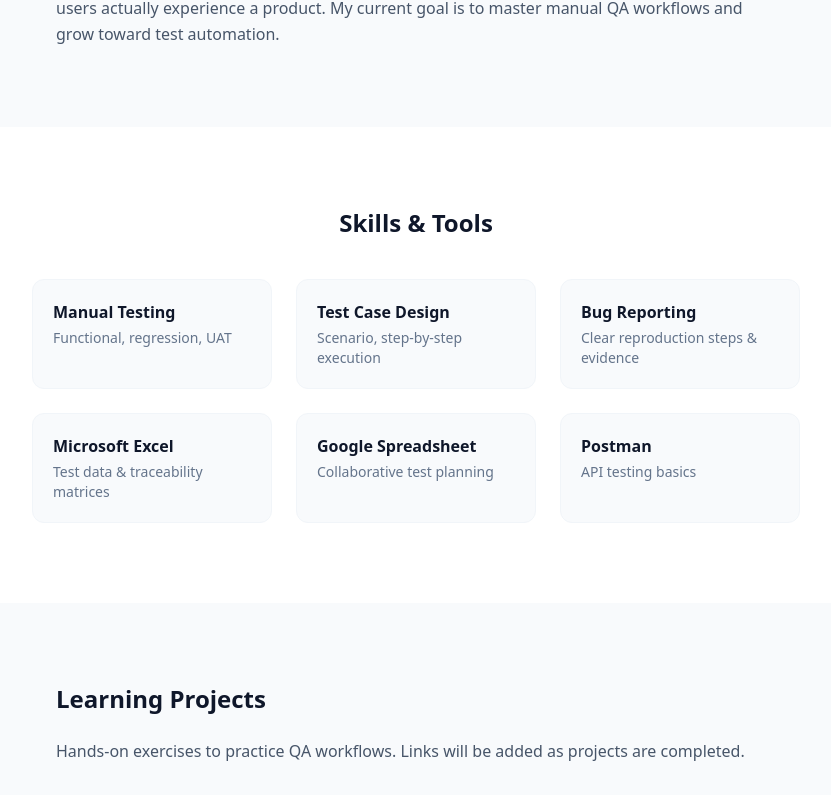
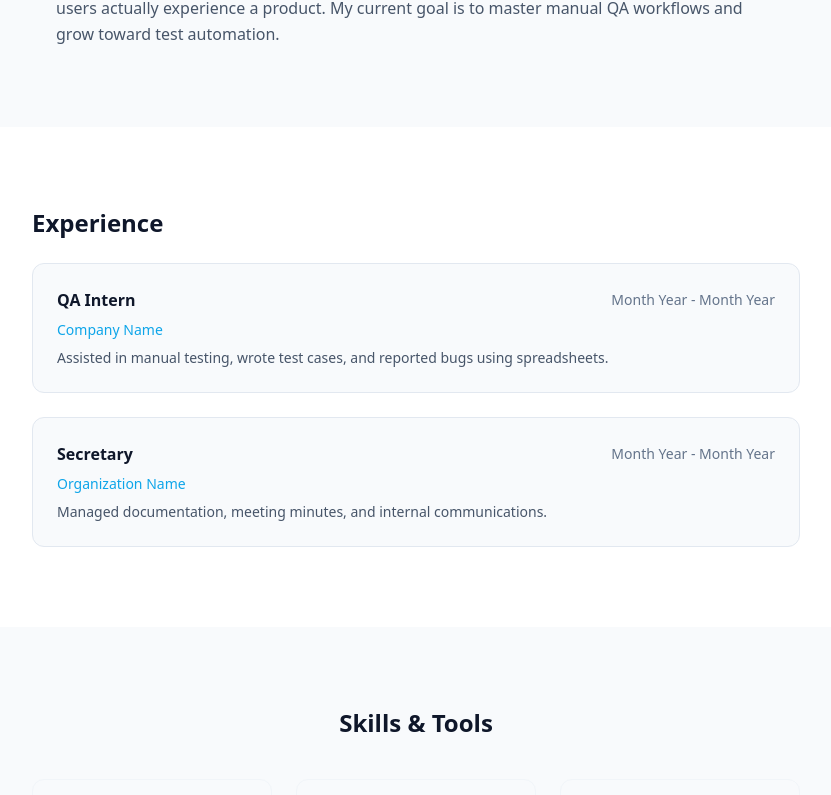
Before and after one commit to Salsadila2002/portfolio-qa, a Next.js app: page / in a window 1280 px wide. Shown: the part 753-1548 px from the top of the page, without its empty margins (224-1055 px from the left). Built offline with nearby package versions, Linux system fonts and the light colour scheme.

Commit message:
feat: add experience section (internship + secretary)

```diff
--- a/app/page.tsx
+++ b/app/page.tsx
@@ -60,8 +60,45 @@ export default function Home() {
         </p>
       </section>
 
+      {/* Experience */}
+      <section id="experience" className="bg-white px-6 py-20">
+        <div className="mx-auto max-w-3xl">
+          <h2 className="mb-6 text-2xl font-bold text-dark">Experience</h2>
+          <div className="space-y-6">
+            {[
+              {
+                role: "QA Intern",
+                company: "Company Name",
+                period: "Month Year - Month Year",
+                desc: "Assisted in manual testing, wrote test cases, and reported bugs using spreadsheets.",
+              },
+              {
+                role: "Secretary",
+                company: "Organization Name",
+                period: "Month Year - Month Year",
+                desc: "Managed documentation, meeting minutes, and internal communications.",
+              },
+            ].map((exp) => (
+              <div
+                key={exp.role}
+                className="rounded-xl border border-slate-200 bg-slate-50 p-6 transition hover:border-primary/40"
+              >
+                <div className="mb-2 flex flex-col justify-between gap-1 sm:flex-row sm:items-center">
+                  <h3 className="font-semibold text-dark">{exp.role}</h3>
+                  <span className="text-sm text-slate-500">{exp.period}</span>
+                </div>
+                <p className="mb-2 text-sm font-medium text-primary">
+                  {exp.company}
+                </p>
+                <p className="text-sm text-slate-600">{exp.desc}</p>
+              </div>
+            ))}
+          </div>
+        </div>
+      </section>
+
       {/* Skills */}
-      <section className="bg-white px-6 py-20">
+      <section className="px-6 py-20">
         <div className="mx-auto max-w-3xl">
           <h2 className="mb-10 text-center text-2xl font-bold text-dark">
             Skills & Tools
```
